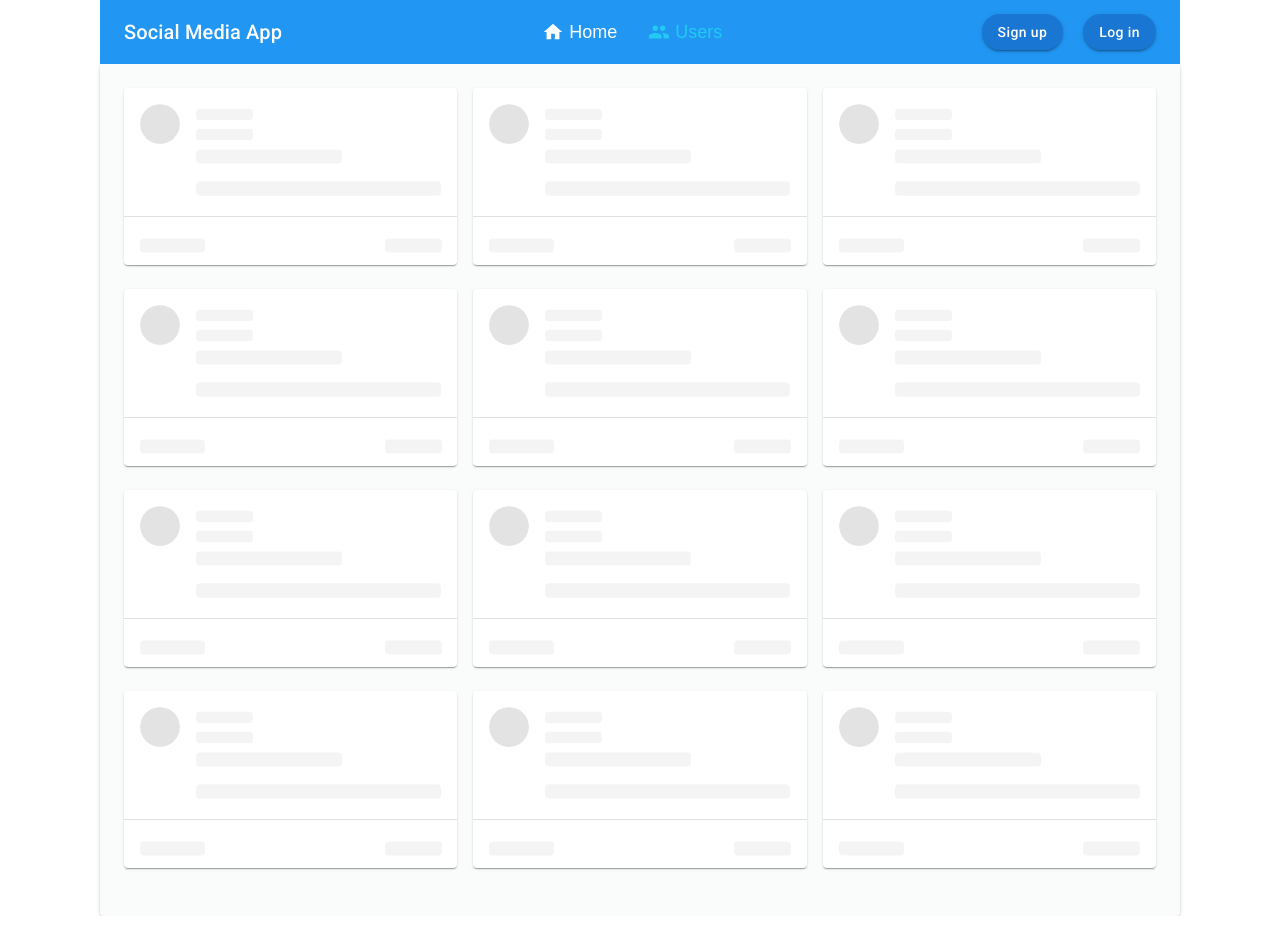
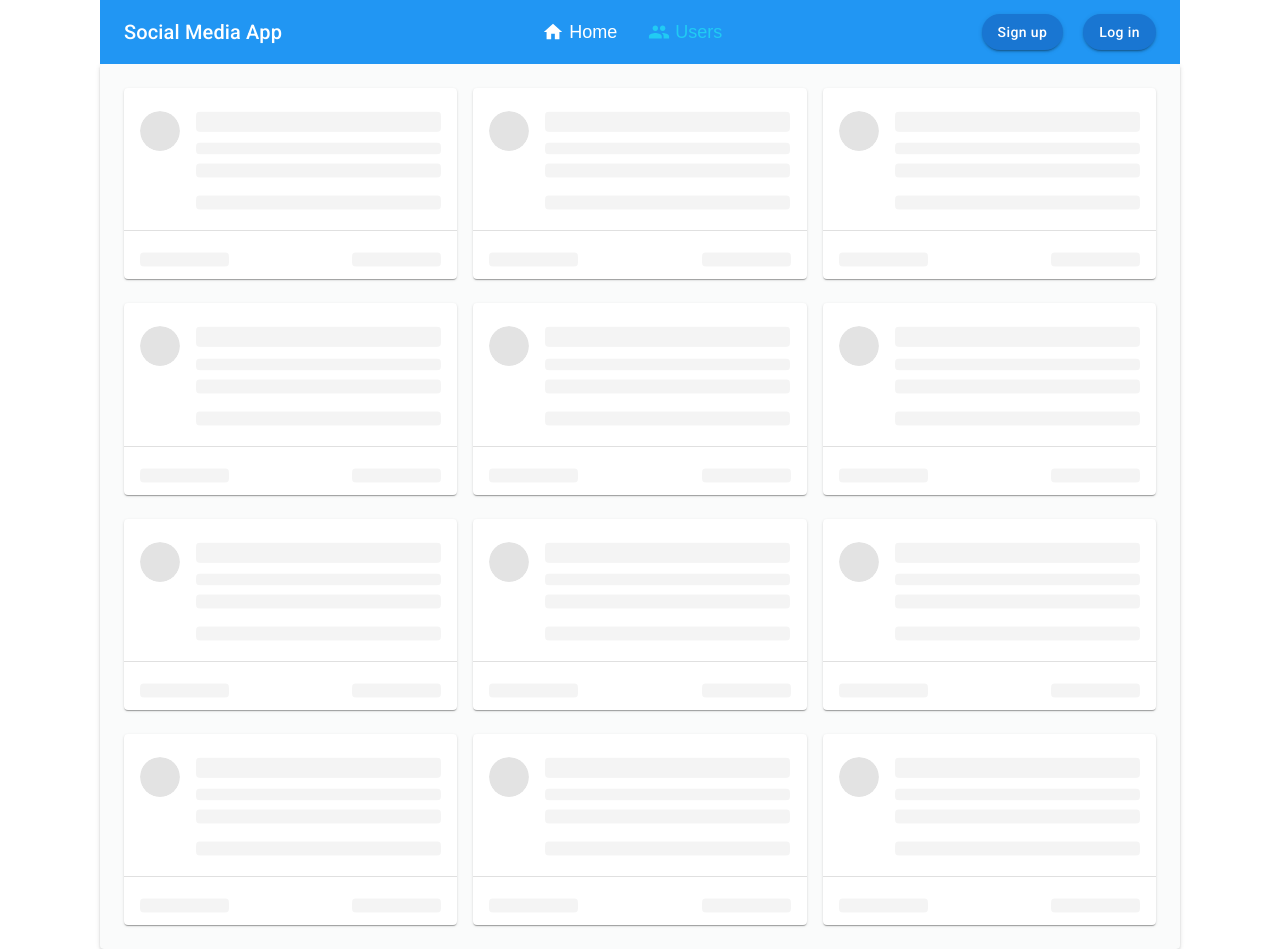
Before and after one commit to DraganAleksic99/blueroad, a React (Vite) app in the folder client/: page /users in a window 1280 px wide. Before the commit the page ends 916 px from the top, so only its background shows below. Built offline with nearby package versions, Linux system fonts and the light colour scheme.

Commit message:
update (client): refactor skeleton ui into a component

```diff
--- /dev/null
+++ b/client/src/components/skeletons/UserCardSkeleton.tsx
@@ -0,0 +1,28 @@
+import { CardHeader, CardContent, CardActions, Skeleton, Divider } from '@mui/material'
+import { StyledCard, InfoRow } from '../UserCard'
+
+export default function UserCardSkeleton() {
+  return (
+    <StyledCard>
+      <CardHeader
+        sx={{ pb: 0 }}
+        avatar={<Skeleton animation="wave" variant="circular" width={40} height={40} />}
+        title={<Skeleton width="100%" sx={{ color: 'transparent', fontSize: "24px" }}>xxxxxxxx</Skeleton>}
+        subheader={<Skeleton width="100%" sx={{ color: 'transparent' }}>xxxxxxxx</Skeleton>}
+      />
+      <CardContent sx={{ pb: 0, pl: '72px', pt: 0 }}>
+        <InfoRow>
+          <Skeleton width="100%" sx={{ color: 'transparent' }}>xxxxxxxxxxxxxxxxxx</Skeleton>
+        </InfoRow>
+        <Skeleton width="100%" sx={{ color: 'transparent', mb: 2 }}>
+          xxxxxxxxxxxxxxxxx
+        </Skeleton>
+      </CardContent>
+      <Divider />
+      <CardActions sx={{ justifyContent: 'space-between', px: 2, pt: 2 }}>
+        <Skeleton sx={{ color: 'transparent' }}>xxxxxxxxxxx</Skeleton>
+        <Skeleton sx={{ color: 'transparent' }}>xxxxxxxxxxx</Skeleton>
+      </CardActions>
+    </StyledCard>
+  )
+}
--- a/client/src/routes/Users.tsx
+++ b/client/src/routes/Users.tsx
@@ -1,17 +1,10 @@
 import { defer } from 'react-router-dom'
 import { useQuery, QueryClient } from '@tanstack/react-query'
 import { Link } from 'react-router-dom'
-import {
-  Paper,
-  CardHeader,
-  CardContent,
-  CardActions,
-  Skeleton,
-  Box,
-  Divider,
-} from '@mui/material'
+import { Paper, Box } from '@mui/material'
 import MainLayout from '../layouts/MainLayout'
-import UserCard, { StyledCard, InfoRow } from '../components/UserCard'
+import UserCard from '../components/UserCard'
+import UserCardSkeleton from '../components/skeletons/UserCardSkeleton'
 import { getUsers } from '../services/userService'
 
 const usersQuery = () => ({
@@ -33,45 +26,17 @@ export const usersLoader = (queryClient: QueryClient) => async () => {
 export default function Users() {
   const { data: users, isPending } = useQuery(usersQuery())
 
-  if (isPending) {
-    return (
-      <Paper elevation={2}>
-        <MainLayout>
-          <Box sx={{ p: 3, pt: 3, columnCount: 3 }}>
-            {Array.from({ length: 12 }).map((_, i) => (
-              <StyledCard sx={{ mb: 3 }} key={i}>
-                <CardHeader
-                  sx={{ pb: 0 }}
-                  avatar={<Skeleton animation="wave" variant="circular" width={40} height={40} />}
-                  title={<Skeleton sx={{ color: 'transparent' }}>xxxxxxxx</Skeleton>}
-                  subheader={<Skeleton sx={{ color: 'transparent' }}>xxxxxxxx</Skeleton>}
-                />
-                <CardContent sx={{ pb: 0, pl: '72px', pt: 0 }}>
-                  <InfoRow>
-                    <Skeleton sx={{ color: 'transparent' }}>xxxxxxxxxxxxxxxxxx</Skeleton>
-                  </InfoRow>
-                  <Skeleton sx={{ color: 'transparent', mb: 2 }}>
-                    xxxxxxxxxxxxxxxxxxxxxxxxxxxxxxxxxxx
-                  </Skeleton>
-                </CardContent>
-                <Divider />
-                <CardActions sx={{ justifyContent: 'space-between', px: 2, pt: 2 }}>
-                  <Skeleton sx={{ color: 'transparent' }}>xxxxxxxx</Skeleton>
-                  <Skeleton sx={{ color: 'transparent' }}>xxxxxxx</Skeleton>
-                </CardActions>
-              </StyledCard>
-            ))}
-          </Box>
-        </MainLayout>
-      </Paper>
-    )
-  }
-
   return (
     <Paper elevation={2}>
       <MainLayout>
         <Box sx={{ p: 3, pt: 0, columnCount: 3 }}>
-          {users.map(user => {
+          {isPending
+            ? Array.from({ length: 12 }).map((_, i) => (
+                <div key={i} style={{ display: 'inline-block', width: '100%', marginTop: '24px' }}>
+                  <UserCardSkeleton />
+                </div>
+              ))
+            : users.map(user => {
                 return (
                   <Link
                     to={`/user/${user._id}`}
```
Lines whose indentation alone changed are shown as unchanged.
